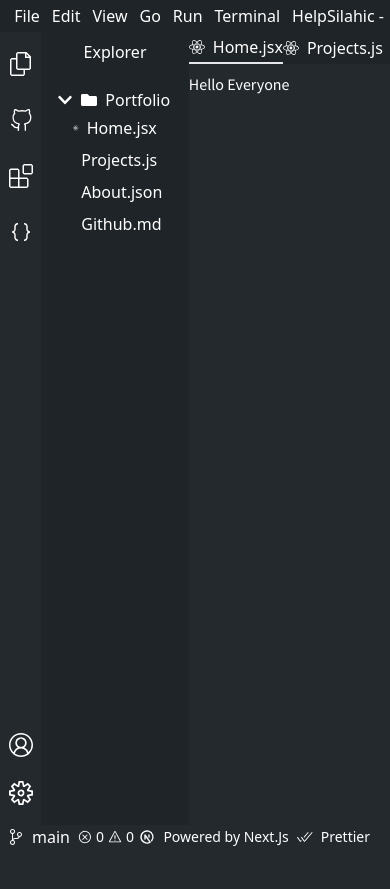
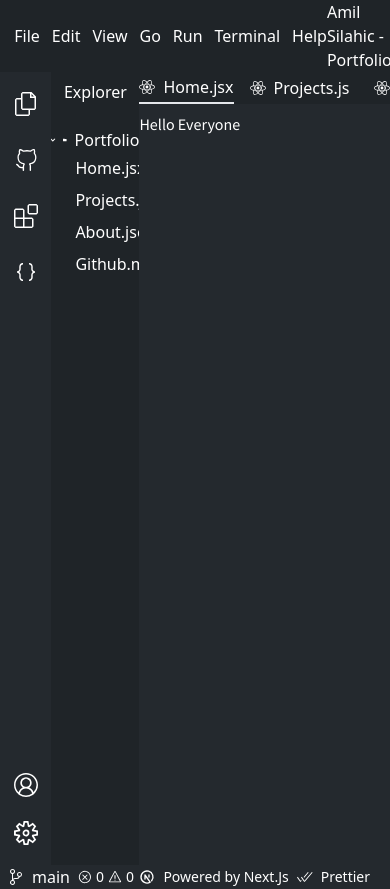
Before and after one commit to SilahicAmil/nextjs-updated-portfolio, a Next.js app: page / in a window 390 px wide. Before the commit the page ends 849 px from the top, so only its background shows below. Built offline with nearby package versions, Linux system fonts and the light colour scheme.

Commit message:
adding more responsive styling

```diff
--- a/components/Navigation/FilesNav.js
+++ b/components/Navigation/FilesNav.js
@@ -7,7 +7,7 @@ const FilesNav = () => {
   return (
     <>
       <>
-        <div className="flex h-full w-full overflow-x-auto bg-files 2xl:visible xl:visible lg:visible md:visible sm:visible lg:w-full md:w-screen sm:w-screen xsm:w-screen">
+        <div className="flex h-full w-full overflow-x-auto bg-files 2xl:visible xl:visible lg:visible md:visible sm:visible lg:w-full md:w-screen sm:w-screen xsm:w-screen md:h-8 sm:h-8 xsm:h-16  items-center gap-4 ">
           <div
             className={`${
               router.pathname === "/" ? "border-b-2" : null
--- a/components/Navigation/Navigation.js
+++ b/components/Navigation/Navigation.js
@@ -15,7 +15,7 @@ const Navigation = ({ children }) => {
     <>
       <div className="flex font-mono">
         <ActionsNav />
-        <div className="flex flex-col  w-64 px-4  py-2 overflow-y-auto max-h-screen h-[94vh]  bg-navigation 2xl:visible xl:visible lg:visible md:invisible sm:invisible xsm:invisible ">
+        <div className="flex flex-col lg:w-64 xl:w-64 2xl:w-64 lg:px-4 xl:px-4 2xl:px-4  py-2 overflow-y-auto max-h-screen  h-[94vh]  bg-navigation 2xl:visible xl:visible lg:visible md:invisible sm:invisible xsm:invisible md:w-0 sm:w-0 xsm:w-0">
           <h2 className="flex items-center justify-center">Explorer</h2>
           <div className="flex flex-col justify-between mt-6">
             <aside>
--- a/components/Navigation/TopNav.js
+++ b/components/Navigation/TopNav.js
@@ -2,7 +2,7 @@ import Image from "next/image";
 
 const TopNav = () => {
   return (
-    <section className="w-screen  h-8 flex items-center justify-center  bg-topnav  2xl:visible xl:visible lg:visible md:invisible sm:invisible xsm:invisible">
+    <section className="w-screen  lg:h-8 flex items-center justify-center  bg-topnav  2xl:visible xl:visible lg:visible md:invisible sm:invisible xsm:invisible md:h-0 sm:h-0 xsm:h-0">
       <span className="flex mr-3 ml-1">
         <Image
           src="/images/vscode_logo.png"
```
